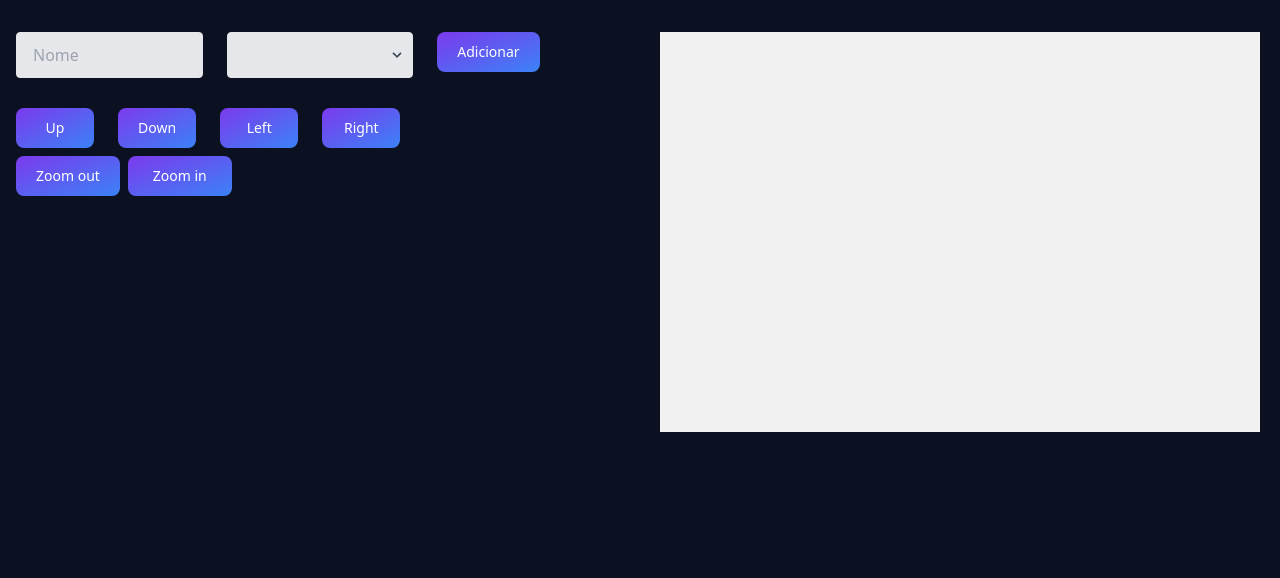
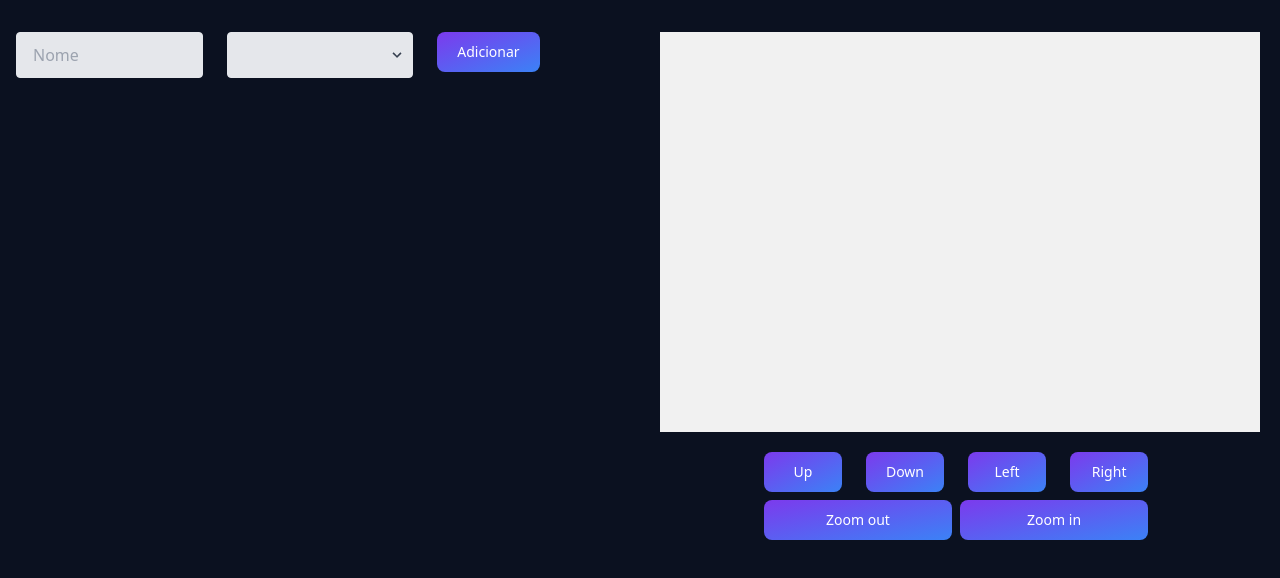
Before and after one commit to cristianpdev/draw-2d, a Vue app: page / in a window 1280 px wide. Shown: the top 578 px of the page. Built offline with nearby package versions, Linux system fonts and the light colour scheme.

Commit message:
change layout

```diff
--- a/src/App.vue
+++ b/src/App.vue
@@ -10,18 +10,14 @@ import DataSelect from './components/DataSelect.vue';
   <div class="grid grid-cols-2 ">
     <main class="md:container md:mx-auto px-4 py-8">
       <Select />
-      <DataSelect  />
+      <DataSelect />
+    </main>
+    <aside class="grid grid-cols-1 md:mx-auto py-8">
+      <Viewport />
       <div id="buttons">
-        <div class="flex justify-start">
-          <NavControl />
-        </div>
-        <div class="flex justify-start">
-          <ZoomControl />
-        </div>
+        <NavControl />
+        <ZoomControl />
       </div>
-    </main>
-    <aside class="md:mx-auto py-8">
-      <Viewport />
     </aside>
   </div>
 </template>
@@ -29,5 +25,6 @@ import DataSelect from './components/DataSelect.vue';
 <style >
 #buttons {
   padding-top: 20px;
+  margin: auto;
 }
 </style>
--- a/src/components/DataSelect.vue
+++ b/src/components/DataSelect.vue
@@ -1,17 +1,16 @@
 <template>
-  <div class="grid grid-cols-3 gap-2" v-for="(item, index) in dataselect.data" :key="index" :id="`id-${index}`">
-    <div class="text-white w-full md:w-1/3 px-1 mb-3 md:mb-0 col-span-3">
-      <b>{{item.type.toUpperCase()}}:</b>
-      <br>Nome: {{item.name}} - (x: {{item.x}} - y: {{item.y}})
+  <div class="flex flex-auto -mx-3 mb-2 border-solid border-2 border-sky-500 rounded px-2 py-2 bg-white" v-for="(item, index) in dataselect.data" :key="index" :id="`id-${index}`">
+    <div class="flex w-full justify-center items-center">
+      <b>{{item.type.toUpperCase()}}:</b> - Nome: {{item.name}} - (x: {{item.x}} - y: {{item.y}})
     </div>
-    <input id="position" type="hidden" :value="index">
-    <div class="grid grid-cols-2 inline">
+
+    <div class="flex flex-row w-full justify-center m-auto">
       <button type="button" @click="updateValue(item.position)" :id="`edit${item.position}`"
-        class="focus:outline-none text-white bg-green-700 hover:bg-green-800 focus:ring-4 focus:ring-green-300 font-medium rounded-lg text-sm px-5 py-2.5 mr-2 mb-2 dark:bg-green-600 dark:hover:bg-green-700 dark:focus:ring-green-800">
+        class="flex justify-center items-center focus:outline-none text-white bg-green-700 hover:bg-green-800 focus:ring-4 focus:ring-green-300 font-medium rounded-lg text-sm px-5 py-2.5 mr-2 dark:bg-green-600 dark:hover:bg-green-700 dark:focus:ring-green-800">
         Editar
       </button>
       <button type="button" @click="deleteValue(index)"
-        class="focus:outline-none text-white bg-red-700 hover:bg-red-800 focus:ring-4 focus:ring-red-300 font-medium rounded-lg text-sm px-5 py-2.5 mr-2 mb-2 dark:bg-red-600 dark:hover:bg-red-700 dark:focus:ring-red-900">
+        class=" flex justify-center items-center focus:outline-none text-white bg-red-700 hover:bg-red-800 focus:ring-4 focus:ring-red-300 font-medium rounded-lg text-sm px-5 py-2.5 mr-2 dark:bg-red-600 dark:hover:bg-red-700 dark:focus:ring-red-900">
         Excluir
       </button>
     </div>
--- a/src/components/NavControl.vue
+++ b/src/components/NavControl.vue
@@ -1,5 +1,5 @@
 <template>
-  <div class="grid grid-cols-6 gap-4">
+  <div class="grid grid-cols-4 gap-4">
     <button type="button"
       class="grid-cols-4 text-white bg-gradient-to-br from-purple-600 to-blue-500 hover:bg-gradient-to-bl focus:ring-4 focus:outline-none focus:ring-blue-300 dark:focus:ring-blue-800 font-medium rounded-lg text-sm px-5 py-2.5 text-center mr-2 mb-2">
       Up</button>
```
